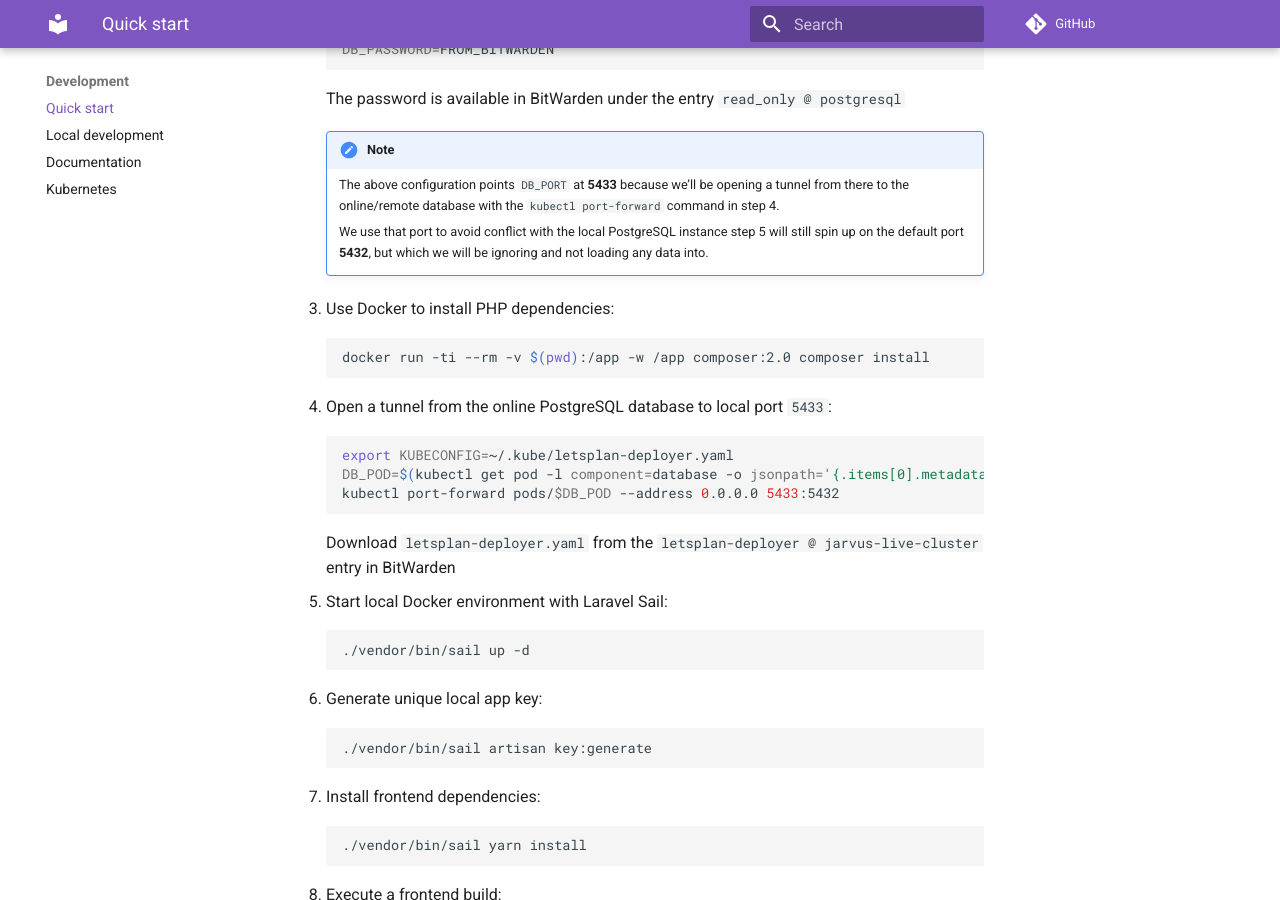
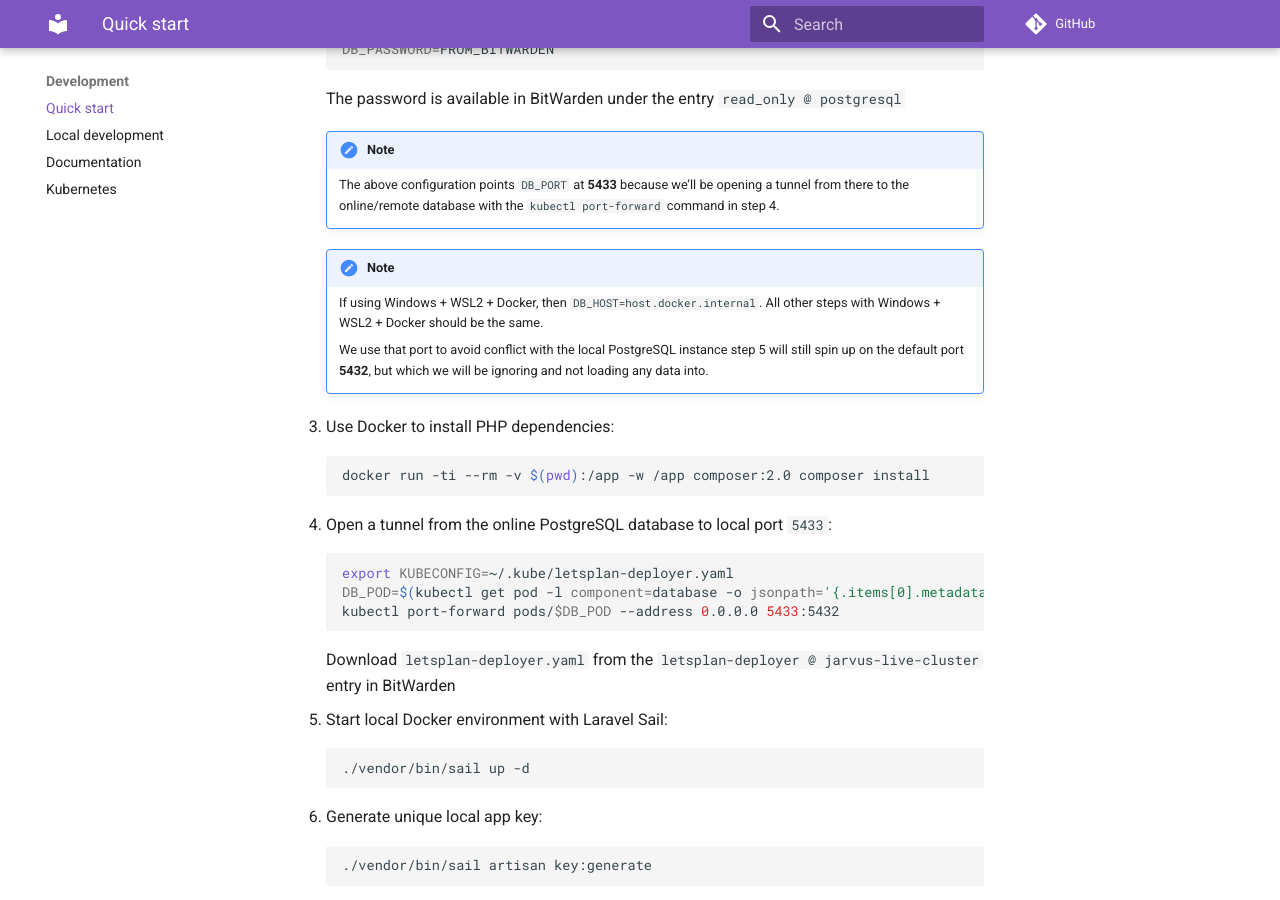
Before and after one commit to urbanSpatial/LetsPlanOrg, an MkDocs documentation site: the page built from docs/development/quick-start.md, in a window 1280 px wide and 900 px high, scrolled down 621 px. Built offline with MkDocs 1.6.1 and Material for MkDocs 9.7.7, drawn with Linux system fonts in a browser that asks for light colours; nearby versions of some CDN libraries; comment, search, counter and statistics services are not loaded.

Commit message:
add not on DB_HOST when working with Windows + WSL2 + Docker

```diff
--- a/docs/development/quick-start.md
+++ b/docs/development/quick-start.md
@@ -29,6 +29,9 @@
 
     !!! note
         The above configuration points `DB_PORT` at **5433** because we'll be opening a tunnel from there to the online/remote database with the `kubectl port-forward` command in step 4.
+
+    !!! note
+        If using Windows + WSL2 + Docker, then `DB_HOST=host.docker.internal`.  All other steps with Windows + WSL2 + Docker should be the same.
 
         We use that port to avoid conflict with the local PostgreSQL instance step 5 will still spin up on the default port **5432**, but which we will be ignoring and not loading any data into.
 
```
